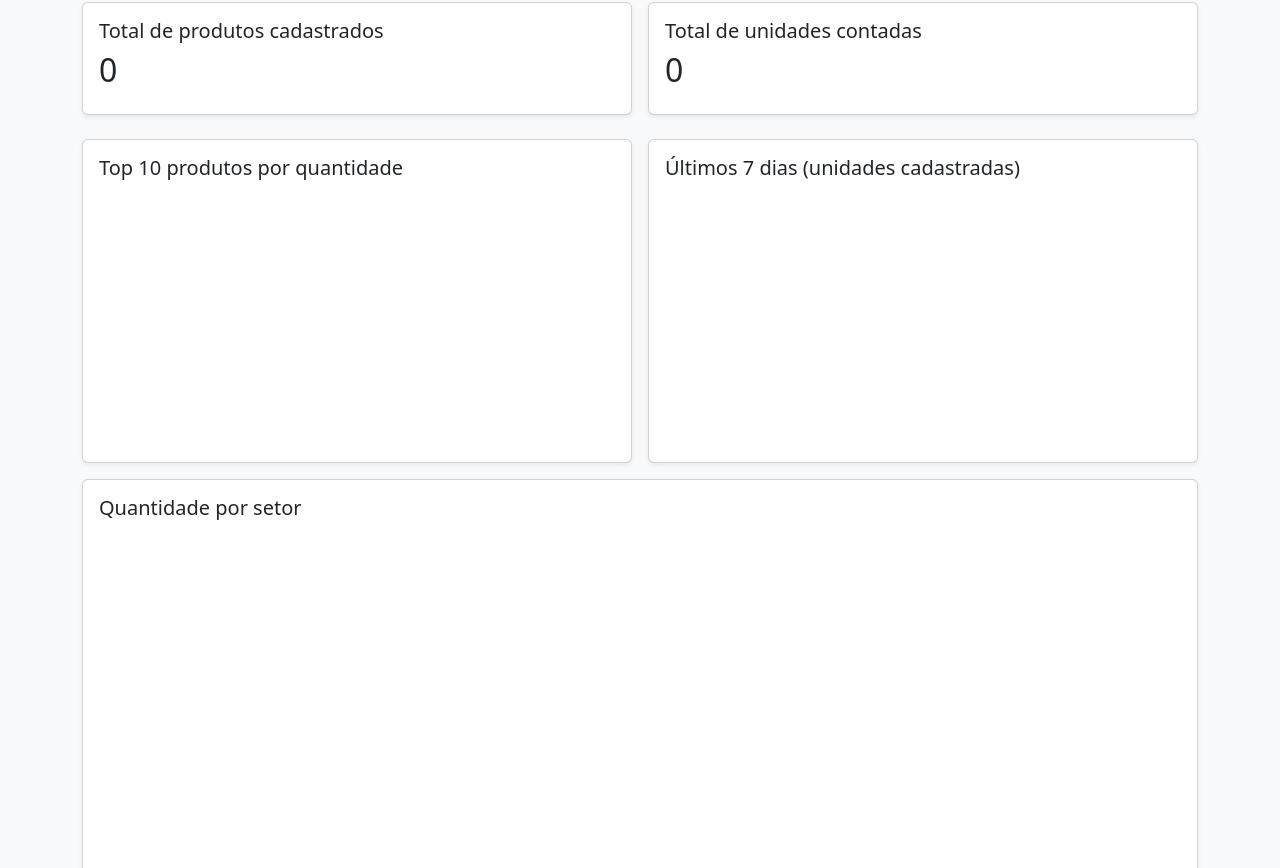
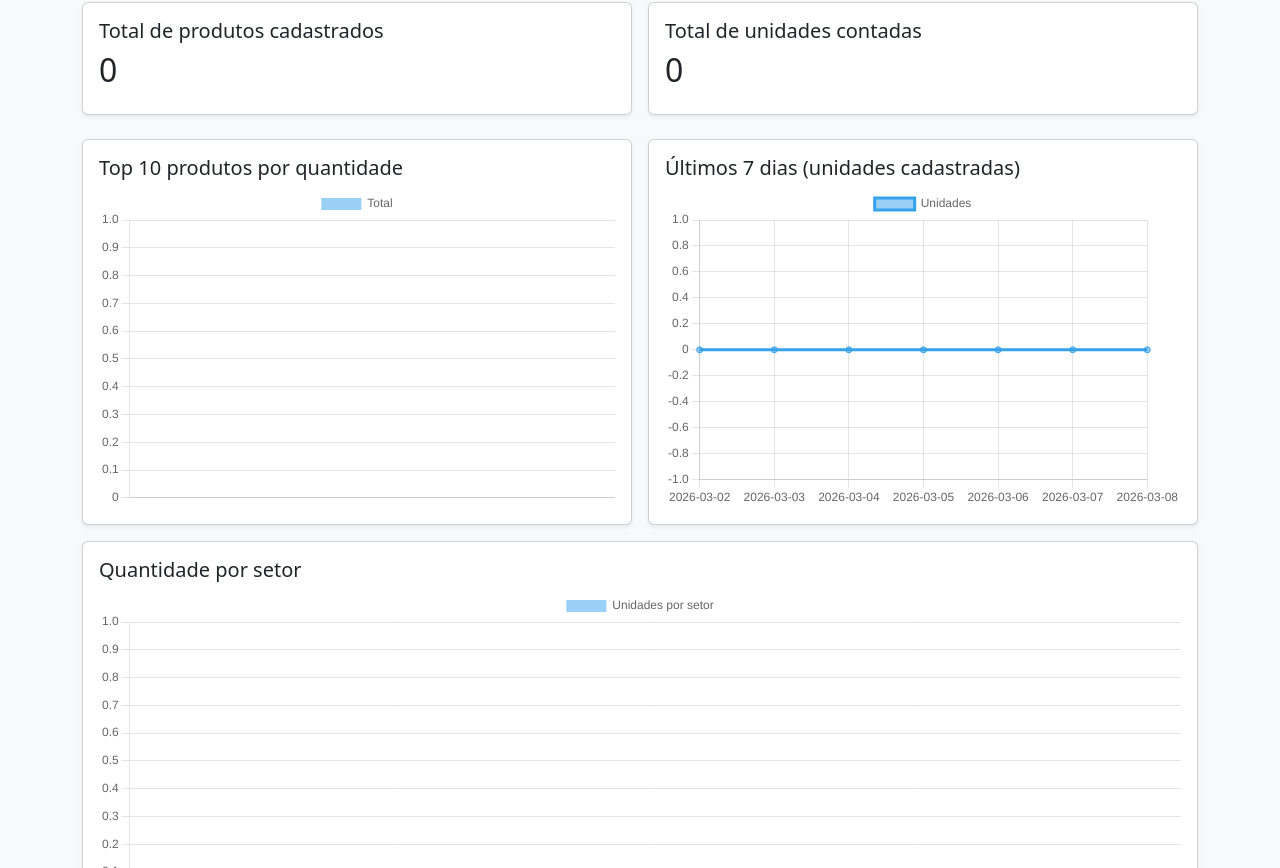
Before and after one commit to Yran258/contagem-produtos, a website: page public/dashboard.html in a window 1280 px wide. Shown: the part 84-952 px from the top of the page. Drawn offline with nearby package versions, Linux system fonts and the light colour scheme.

Commit message:
corrige layout dos graficos da dashboard

```diff
--- a/public/dashboard.html
+++ b/public/dashboard.html
@@ -5,6 +5,18 @@
   <title>Dashboard - Análise de Dados</title>
   <link href="https://cdn.jsdelivr.net/npm/bootstrap@5.3.2/dist/css/bootstrap.min.css" rel="stylesheet">
   <script src="https://cdn.jsdelivr.net/npm/chart.js"></script>
+
+  <style>
+    .grafico-box {
+      position: relative;
+      height: 320px;
+      width: 100%;
+    }
+
+    #graficoSetores {
+      max-height: 320px;
+    }
+  </style>
 </head>
 
 <body class="bg-light">
@@ -37,43 +49,66 @@
     <div class="col-md-6">
       <div class="card shadow-sm p-3">
         <h5>Top 10 produtos por quantidade</h5>
-        <canvas id="graficoTop10"></canvas>
+        <div class="grafico-box">
+          <canvas id="graficoTop10"></canvas>
+        </div>
       </div>
     </div>
 
     <div class="col-md-6">
       <div class="card shadow-sm p-3">
         <h5>Últimos 7 dias (unidades cadastradas)</h5>
-        <canvas id="grafico7dias"></canvas>
+        <div class="grafico-box">
+          <canvas id="grafico7dias"></canvas>
+        </div>
       </div>
     </div>
 
     <div class="col-md-12">
       <div class="card shadow-sm p-3">
         <h5>Quantidade por setor</h5>
-        <canvas id="graficoSetores"></canvas>
+        <div class="grafico-box">
+          <canvas id="graficoSetores"></canvas>
+        </div>
       </div>
     </div>
   </div>
 </div>
 
 <script>
+async function buscarJson(url, fallback = []) {
+  try {
+    const res = await fetch(url);
+
+    if (res.status === 401) {
+      window.location.href = "/login.html";
+      return null;
+    }
+
+    if (!res.ok) {
+      console.error("Erro na rota:", url, res.status);
+      return fallback;
+    }
+
+    return await res.json();
+  } catch (error) {
+    console.error("Erro ao buscar:", url, error);
+    return fallback;
+  }
+}
+
 async function carregarDashboard() {
-  // Resumo
-  const resumoRes = await fetch("/api/analytics/resumo");
-  if (resumoRes.status === 401) {
-    window.location.href = "/login.html";
-    return;
-  }
+  const resumo = await buscarJson("/api/analytics/resumo", {
+    total_produtos: 0,
+    total_unidades: 0
+  });
 
-  const resumo = await resumoRes.json();
+  if (!resumo) return;
+
   document.getElementById("totalProdutos").innerText = resumo.total_produtos || 0;
   document.getElementById("totalUnidades").innerText = resumo.total_unidades || 0;
 
-  // Top 10
-  const topRes = await fetch("/api/analytics/top10");
-  const top10 = await topRes.json();
-
+  const top10 = await buscarJson("/api/analytics/top10", []);
   new Chart(document.getElementById("graficoTop10"), {
     type: "bar",
     data: {
@@ -85,18 +120,14 @@ async function carregarDashboard() {
     },
     options: {
       responsive: true,
+      maintainAspectRatio: false,
       plugins: {
-        legend: {
-          display: true
-        }
+        legend: { display: true }
       }
     }
   });
 
-  // Últimos 7 dias
-  const diasRes = await fetch("/api/analytics/7dias");
-  const dias = await diasRes.json();
-
+  const dias = await buscarJson("/api/analytics/7dias", []);
   const hoje = new Date();
   const mapa = {};
   dias.forEach(d => mapa[d.dia] = d.total);
@@ -124,18 +155,14 @@ async function carregarDashboard() {
     },
     options: {
       responsive: true,
+      maintainAspectRatio: false,
       plugins: {
-        legend: {
-          display: true
-        }
+        legend: { display: true }
       }
     }
   });
 
-  // Quantidade por setor
-  const setoresRes = await fetch("/api/analytics/setores");
-  const setores = await setoresRes.json();
-
+  const setores = await buscarJson("/api/analytics/setores", []);
   new Chart(document.getElementById("graficoSetores"), {
     type: "bar",
     data: {
@@ -147,10 +174,9 @@ async function carregarDashboard() {
     },
     options: {
       responsive: true,
+      maintainAspectRatio: false,
       plugins: {
-        legend: {
-          display: true
-        }
+        legend: { display: true }
       }
     }
   });
```
